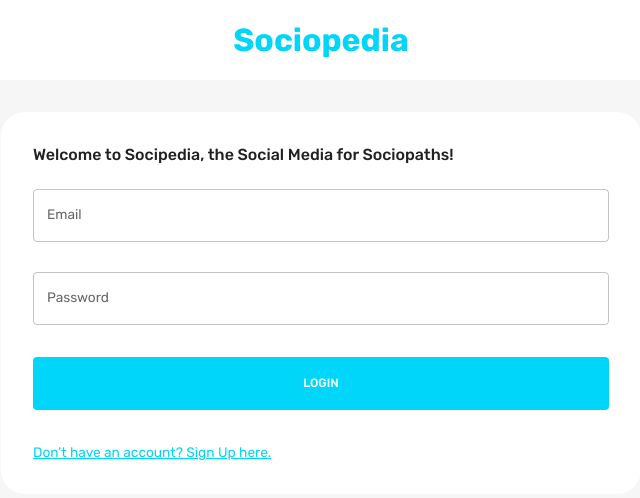
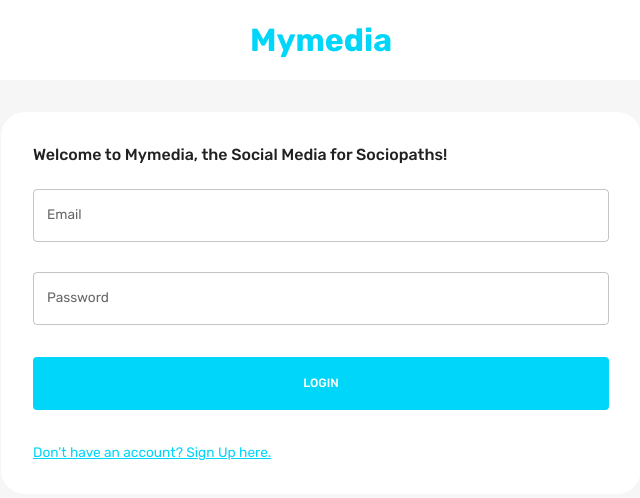
Before and after one commit to Mahadibappi/social-media-client, a React (Create React App) app in the folder client/: page / in a window 1280 px wide. Shown: the top 498 px of the page, without its empty margins (319-959 px from the left). Built offline with nearby package versions, Linux system fonts and the light colour scheme.

Commit message:
final commit

```diff
--- a/client/src/scenes/loginPage/index.jsx
+++ b/client/src/scenes/loginPage/index.jsx
@@ -13,7 +13,7 @@ const LoginPage = () => {
         textAlign="center"
       >
         <Typography fontWeight="bold" fontSize="32px" color="primary">
-          Sociopedia
+          Mymedia
         </Typography>
       </Box>
 
@@ -25,7 +25,7 @@ const LoginPage = () => {
         backgroundColor={theme.palette.background.alt}
       >
         <Typography fontWeight="500" variant="h5" sx={{ mb: "1.5rem" }}>
-          Welcome to Socipedia, the Social Media for Sociopaths!
+          Welcome to Mymedia, the Social Media for Sociopaths!
         </Typography>
         <Form />
       </Box>
```
